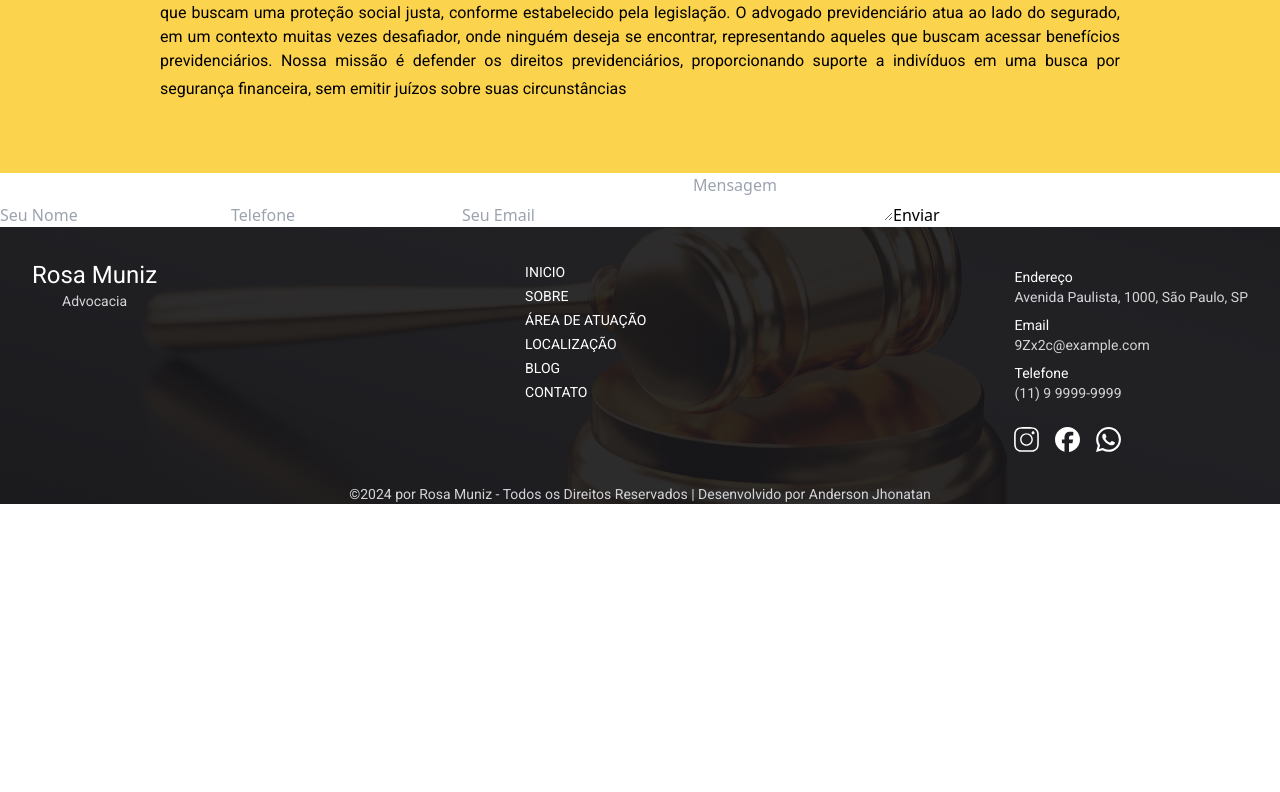
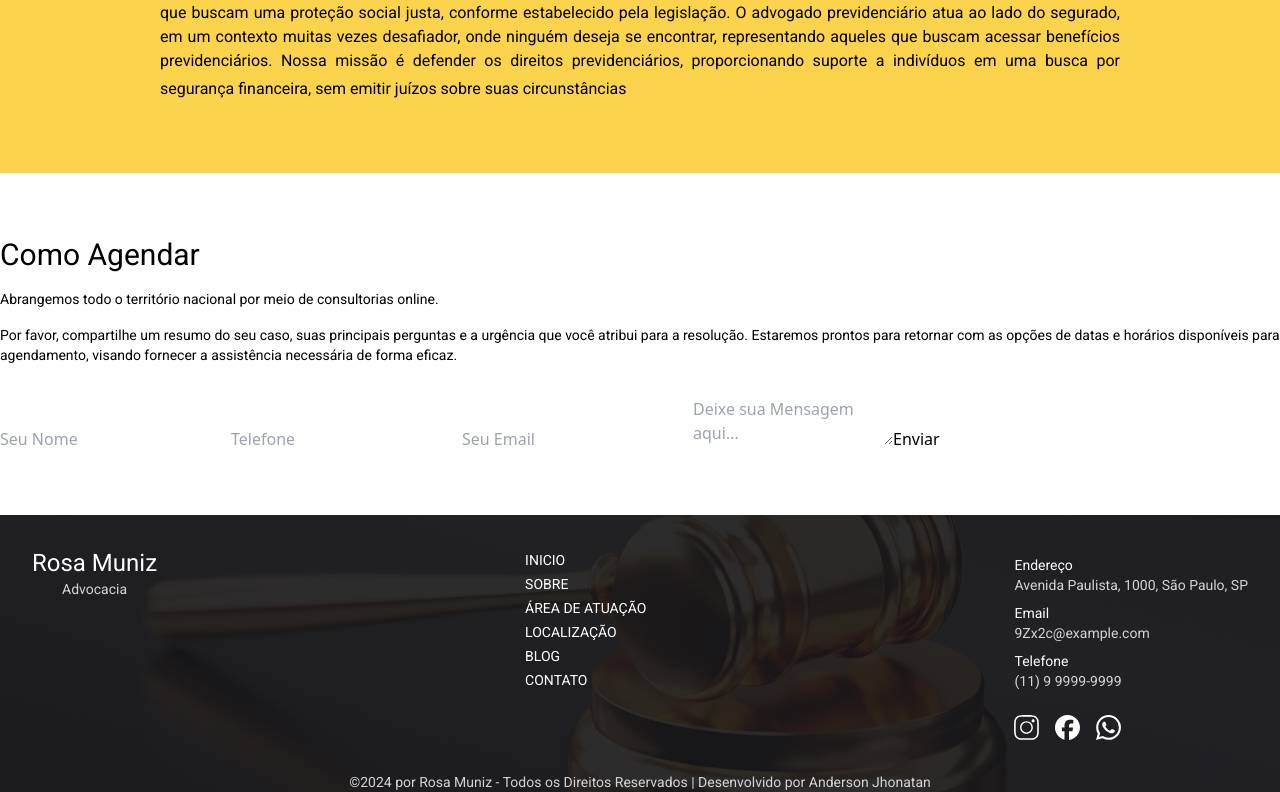
Before and after one commit to andersonjhonatan/project-Advg-RM, a Next.js app: page / in a window 1280 px wide. Shown: the part 3417-4209 px from the top of the page. Before the commit the page ends 3921 px from the top, so only its background shows below. Built offline with nearby package versions, Linux system fonts and the light colour scheme.

Commit message:
fix: mensagem dos agendamentos

```diff
--- a/src/components/ContatoCompoent.tsx
+++ b/src/components/ContatoCompoent.tsx
@@ -1,12 +1,28 @@
 import React from 'react'
 import FormComponent from './FormComponent'
+import { Roboto } from 'next/font/google'
+const roboto = Roboto({ weight: '400', subsets: ['latin'] })
 
 type Props = {}
 
 const ContatoCompoent = (props: Props) => {
   return (
-    <div>
-      <FormComponent />
+    <div className=" w-screen">
+      <div className="flex flex-col max-w-7xl mx-auto gap-8 py-16">
+        <div className="flex flex-col gap-4">
+          <h1 className={`${roboto.className} text-3xl text-black`}>Como Agendar</h1>
+          <p className={`${roboto.className} text-sm text-black`}>
+            Abrangemos todo o território nacional por meio de consultorias online.
+          </p>
+          <p className={`${roboto.className} text-sm text-black`}>
+            Por favor, compartilhe um resumo do seu caso, suas principais perguntas e a
+            urgência que você atribui para a resolução. Estaremos prontos para retornar
+            com as opções de datas e horários disponíveis para agendamento, visando
+            fornecer a assistência necessária de forma eficaz.
+          </p>
+        </div>
+        <FormComponent />
+      </div>
     </div>
   )
 }
--- a/src/components/FormComponent.tsx
+++ b/src/components/FormComponent.tsx
@@ -21,7 +21,7 @@ const FormComponent = (props: Props) => {
       {errors.phone && <span>Este campo é obrigatório</span>}
       <input {...register('email', { required: true })} placeholder="Seu Email" />
       {errors.email && <span>Este campo é obrigatório</span>}
-      <textarea {...register('message', { required: true })} placeholder="Mensagem" />
+      <textarea {...register('message', { required: true })} placeholder="Deixe sua Mensagem aqui..." />
       {errors.message && <span>Este campo é obrigatório</span>}
       <button type="submit">Enviar</button>
     </form>
```
